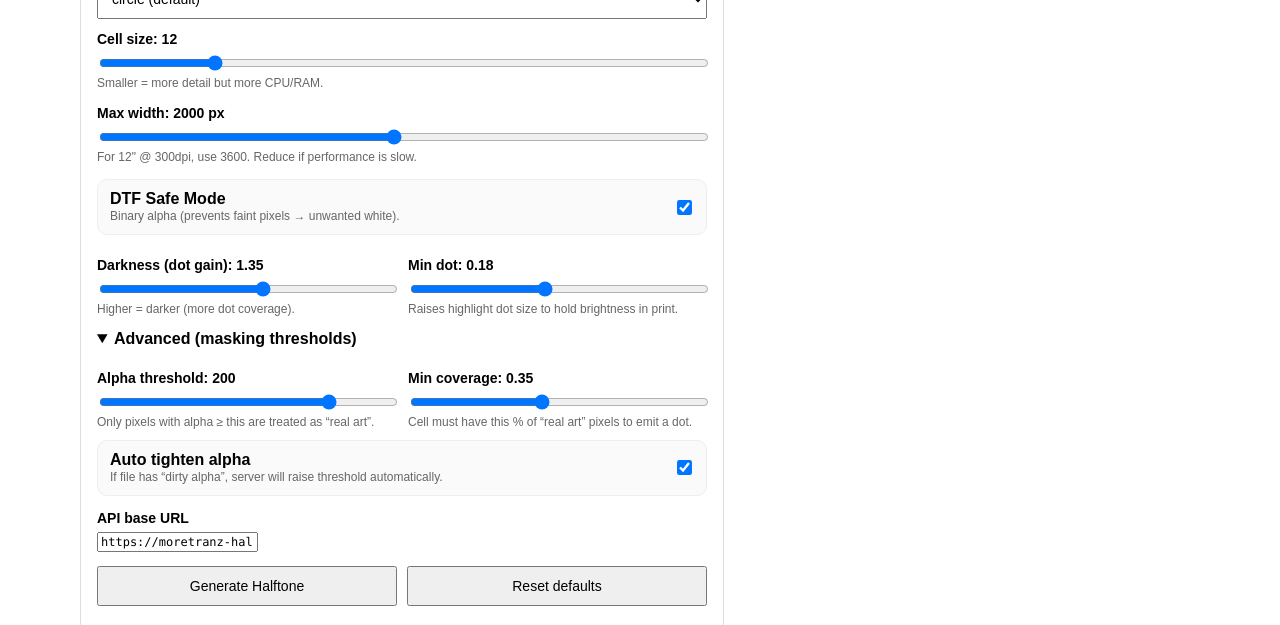
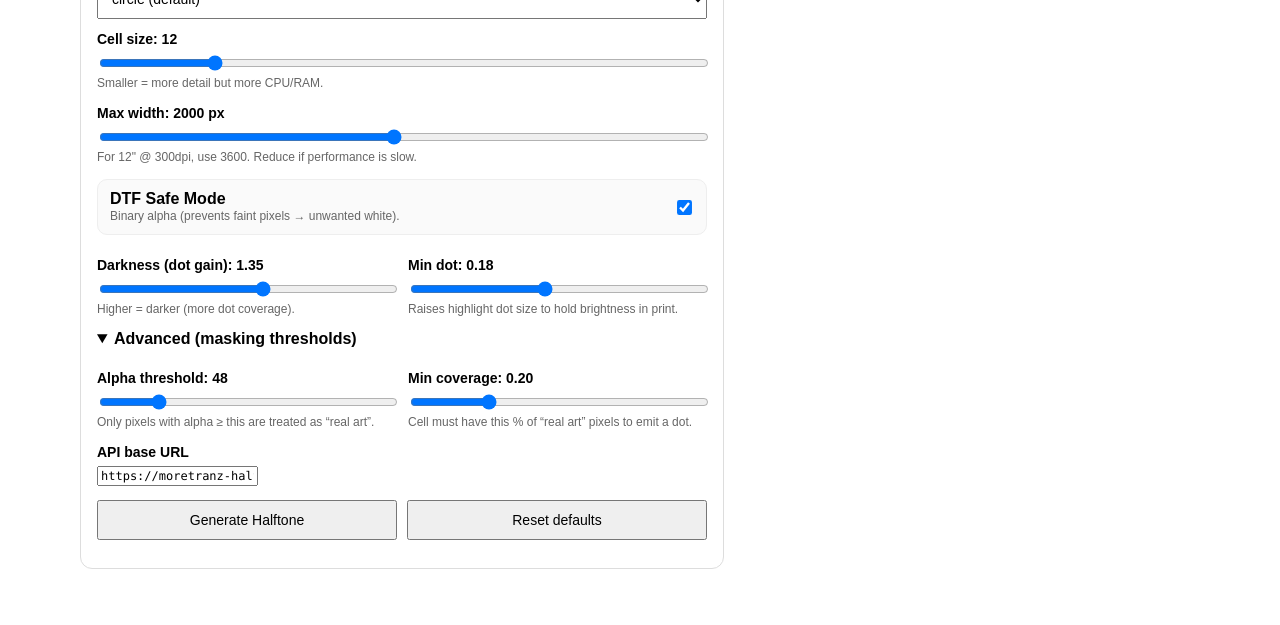
Before and after one commit to smorche/moretranz-halftone, a website: page ui/index.html in a window 1280 px wide. Shown: the part 315-940 px from the top of the page. After the commit the page ends 908 px from the top, so only its background shows below. Drawn offline with Linux system fonts and the light colour scheme.

Commit message:
Update alpha threshold and min coverage values

```diff
--- a/ui/index.html
+++ b/ui/index.html
@@ -16,7 +16,6 @@
       @media (max-width: 980px) { .layout { grid-template-columns: 1fr; } }
 
       .card { border: 1px solid #ddd; border-radius: 12px; padding: 16px; background: #fff; }
-
       .previewCol { position: sticky; top: 16px; }
       @media (max-width: 980px) { .previewCol { position: static; } }
 
@@ -25,6 +24,7 @@
       select, input[type="file"], input[type="text"], button { width: 100%; padding: 10px; font-size: 14px; box-sizing: border-box; }
       button { cursor: pointer; }
       button:disabled { opacity: .6; cursor: not-allowed; }
+
       .muted { color:#666; font-size: 12px; line-height: 1.35; }
       .ok { color: #0a7a0a; }
       .err { color: #b00020; white-space: pre-wrap; }
@@ -49,7 +49,6 @@
         background: repeating-conic-gradient(#f6f6f6 0% 25%, #ffffff 0% 50%) 50% / 16px 16px;
         padding: 8px;
       }
-
       img {
         display:block;
         width: 100%;
@@ -120,24 +119,16 @@
 
           <div class="grid2" style="margin-top:10px;">
             <div>
-              <label>Alpha threshold: <span id="alphaThresholdVal">200</span></label>
-              <input id="alphaThreshold" type="range" min="1" max="255" step="1" value="200" />
+              <label>Alpha threshold: <span id="alphaThresholdVal">48</span></label>
+              <input id="alphaThreshold" type="range" min="1" max="255" step="1" value="48" />
               <div class="muted">Only pixels with alpha ≥ this are treated as “real art”.</div>
             </div>
 
             <div>
-              <label>Min coverage: <span id="minCoverageVal">0.35</span></label>
-              <input id="minCoverage" type="range" min="0.00" max="0.80" step="0.01" value="0.35" />
+              <label>Min coverage: <span id="minCoverageVal">0.20</span></label>
+              <input id="minCoverage" type="range" min="0.00" max="0.80" step="0.01" value="0.20" />
               <div class="muted">Cell must have this % of “real art” pixels to emit a dot.</div>
             </div>
-          </div>
-
-          <div class="toggleRow" style="margin-top:10px;">
-            <div>
-              <div style="font-weight:700;">Auto tighten alpha</div>
-              <div class="muted">If file has “dirty alpha”, server will raise threshold automatically.</div>
-            </div>
-            <input id="autoTightenAlpha" type="checkbox" checked />
           </div>
         </details>
 
@@ -198,7 +189,6 @@
       const minCoverage = $("minCoverage");
       const alphaThresholdVal = $("alphaThresholdVal");
       const minCoverageVal = $("minCoverageVal");
-      const autoTightenAlpha = $("autoTightenAlpha");
 
       const DEFAULTS = {
         dotShape: "circle",
@@ -208,9 +198,8 @@
         dtfSafe: true,
         dotGain: 1.35,
         minDot: 0.18,
-        alphaThreshold: 200,
-        minCoverage: 0.35,
-        autoTightenAlpha: true,
+        alphaThreshold: 48,
+        minCoverage: 0.20,
       };
 
       cellSize.addEventListener("input", () => (cellSizeVal.textContent = cellSize.value));
@@ -290,7 +279,6 @@
         minDot.value = DEFAULTS.minDot;
         alphaThreshold.value = DEFAULTS.alphaThreshold;
         minCoverage.value = DEFAULTS.minCoverage;
-        autoTightenAlpha.checked = DEFAULTS.autoTightenAlpha;
 
         cellSizeVal.textContent = DEFAULTS.cellSize;
         maxWidthVal.textContent = DEFAULTS.maxWidth;
@@ -352,15 +340,11 @@
             cellSize: Number(cellSize.value),
             maxWidth: Number(maxWidth.value),
             dotShape: dotShape.value,
-
             dotGain: Number(dotGain.value),
             minDot: Number(minDot.value),
-
             alphaThreshold: Number(alphaThreshold.value),
             minCoverage: Number(minCoverage.value),
-
             alphaMode: dtfSafe.checked ? "binary" : "average",
-            autoTightenAlpha: autoTightenAlpha.checked,
           };
 
           const procResp = await fetchWithRetry(`${base}/v1/halftone/process`, {
@@ -388,15 +372,7 @@
           setStatus("Done ✅", "ok");
 
           const perf = proc.perf ? `\nms: ${proc.perf.ms}\ncells: ${proc.perf.cellCount}\nout: ${proc.perf.outWidth}x${proc.perf.outHeight}` : "";
-          const used = proc?.params?.alphaThresholdUsed != null
-            ? `\nalphaThresholdUsed: ${proc.params.alphaThresholdUsed} (autoTightened: ${proc.params.autoTightened})`
-            : "";
-
-          setDebug(
-            `uploadKey: ${up.key}\noutputKey: ${proc.outputKey || "(not provided)"}\n` +
-            `params: ${JSON.stringify(proc.params || payload)}${used}${perf}`
-          );
-
+          setDebug(`uploadKey: ${up.key}\noutputKey: ${proc.outputKey || "(not provided)"}${perf}`);
         } catch (err) {
           setStatus(friendlyNetworkError(err), "err");
         } finally {
@@ -407,9 +383,11 @@
 
       dlBtn.addEventListener("click", async () => {
         if (!lastDownloadUrl) return;
+
         try {
           const resp = await fetchWithRetry(lastDownloadUrl, {}, { tries: 2, delayMs: 500 });
           const blob = await resp.blob();
+
           const a = document.createElement("a");
           a.href = URL.createObjectURL(blob);
           a.download = "halftone.png";
```
